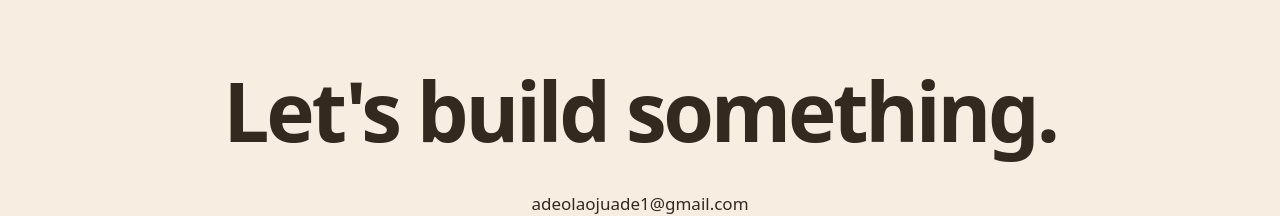
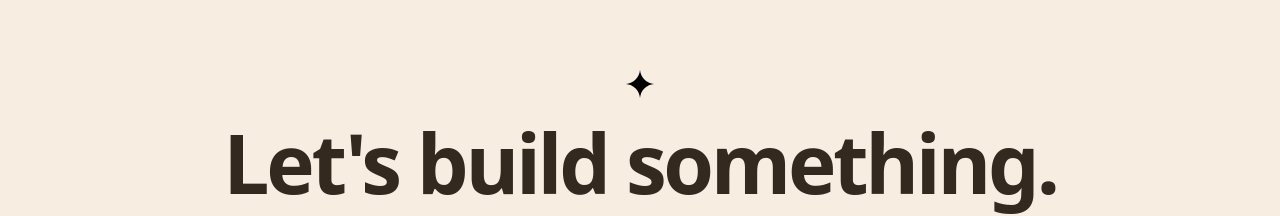
Before and after one commit to adeolaoj/portfolio, a React (Vite) app in the folder frontend/: page / in a window 1280 px wide. Shown: the part 4225-4441 px from the top of the page. Built offline with nearby package versions, Linux system fonts and the light colour scheme.

Commit message:
Contact: add the star accent above the heading
Co-Authored-By: Claude Opus 5.5 <noreply@anthropic.com>
Claude-Session: https://claude.ai/code/session_01KVX8Yco5oLrB1Uq79ztxWp

```diff
--- a/frontend/src/app/sections/Contact.tsx
+++ b/frontend/src/app/sections/Contact.tsx
@@ -11,6 +11,9 @@ export function Contact() {
   return (
     <footer id="contact" className="bg-peach">
       <div className="container-page flex flex-col items-center gap-6 pt-24 pb-10 text-center md:pt-30">
+        <svg width="28" height="28" viewBox="0 0 24 24" aria-hidden="true" className="fill-terracotta-deep">
+          <path d="M12 0c.6 6.5 5.5 11.4 12 12-6.5.6-11.4 5.5-12 12-.6-6.5-5.5-11.4-12-12C6.5 11.4 11.4 6.5 12 0z" />
+        </svg>
         <h2 className="text-[clamp(2.75rem,6.4vw,5.5rem)] leading-none tracking-[-0.04em]">Let's build something.</h2>
         <a
           href={`mailto:${profile.email}`}
```
